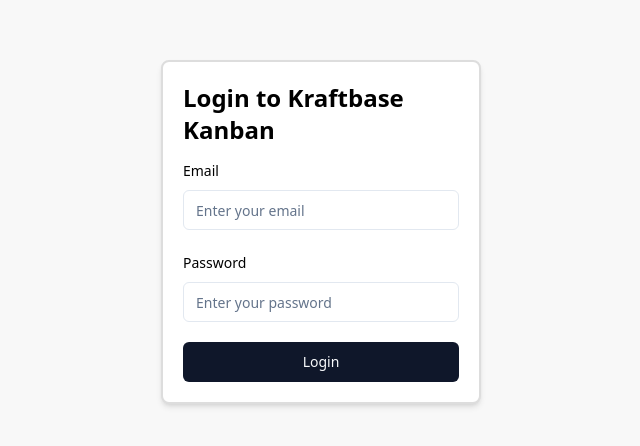
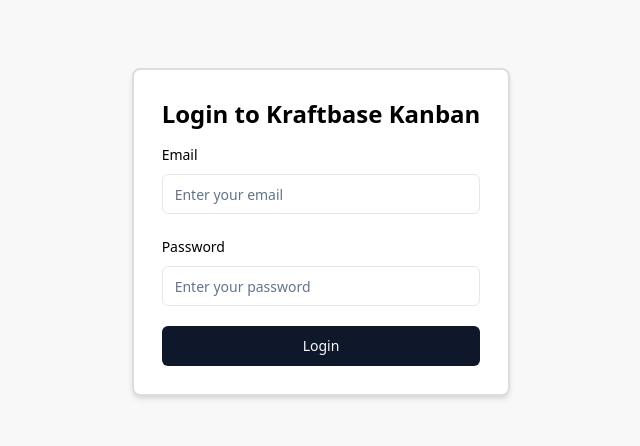
Before and after one commit to Aditya61101/kraftbase-kanban, a React (Vite) app: page / in a window 1280 px wide. Shown: the part 168-614 px from the top of the page, without its empty margins (319-959 px from the left). Built offline with nearby package versions, Linux system fonts and the light colour scheme.

Commit message:
login card fixed

```diff
--- a/src/pages/login/index.tsx
+++ b/src/pages/login/index.tsx
@@ -50,7 +50,7 @@
       }
       return (
             <div className='bg-[#f8f8f8] h-screen w-screen flex items-center justify-center'>
-                  <div className='bg-white border-2 border-[#dddddd] rounded-lg shadow-md w-[25%] p-5'>
+                  <div className='bg-white border-2 border-[#dddddd] rounded-lg shadow-md p-7'>
                         <p className='text-2xl font-semibold mb-3'>Login to Kraftbase Kanban</p>
                         <Form {...form}>
                               <form onSubmit={form.handleSubmit(onSubmit)} className="space-y-5">
```
Also changed, not shown: 1 other file (tests, documents, lock files or other folders).
